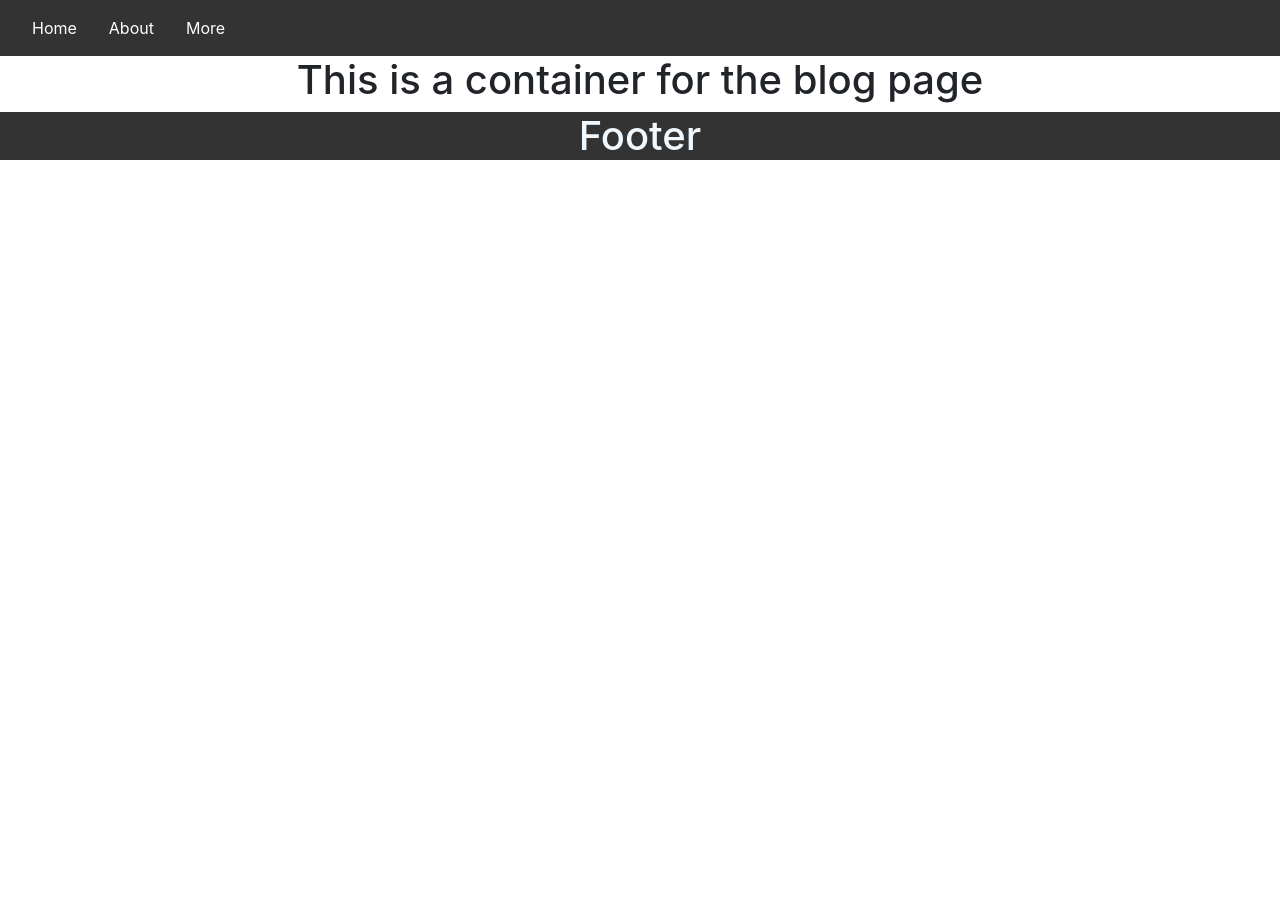
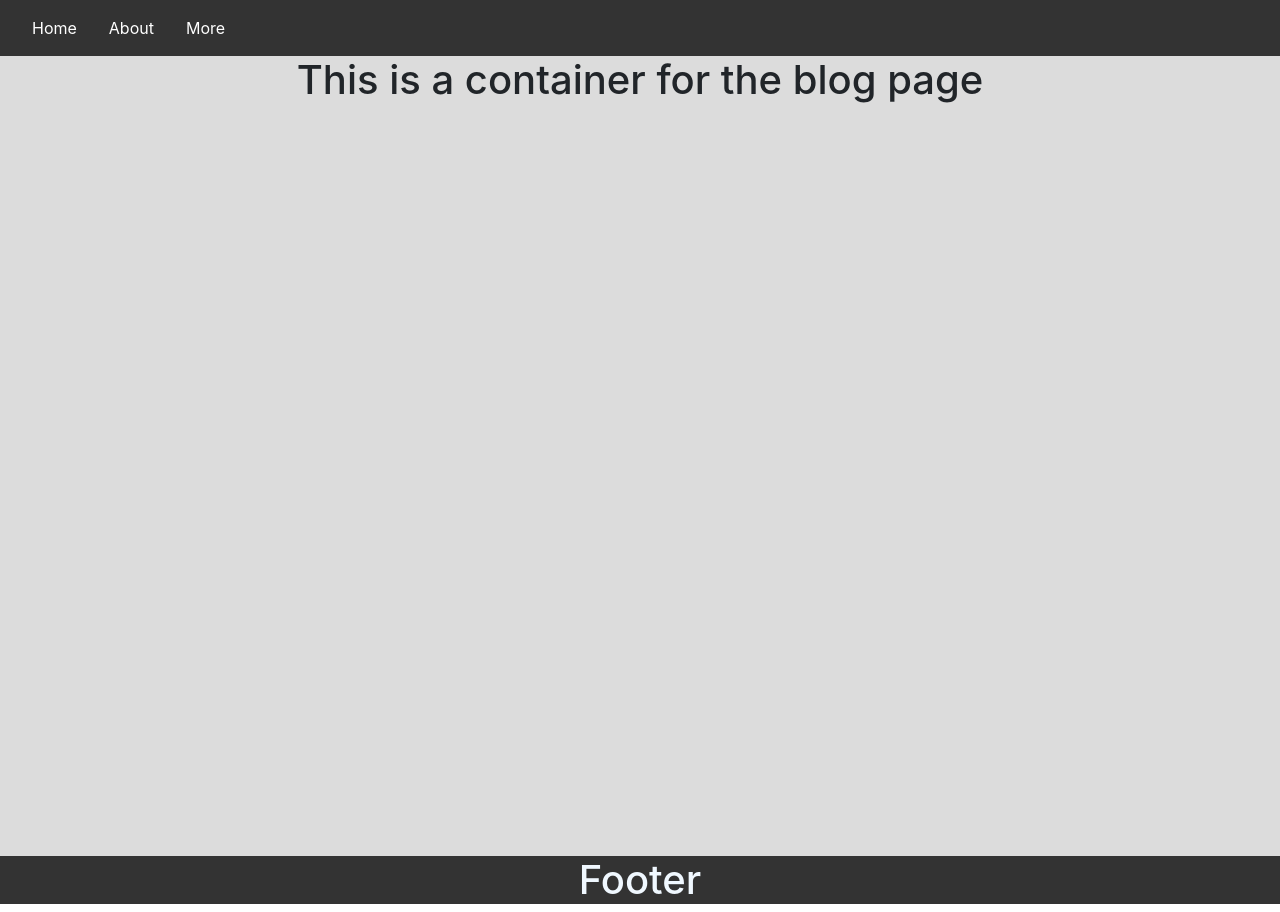
Before and after one commit to qiutian0036/MohammedHaris96t, a React (Create React App) app: page / in a window 1280 px wide. Before the commit the page ends 800 px from the top, so only its background shows below. Built offline with nearby package versions, Linux system fonts and the light colour scheme; the HTML template or start-up script is replaced by a standard one.

Commit message:
new changes

```diff
--- a/src/Components/Homepage.js
+++ b/src/Components/Homepage.js
@@ -1,11 +1,10 @@
 import { Container } from "react-bootstrap";
+import "./Styles/Homepage.css";
 const Homepage = () => {
   return (
-    <Container fluid>
-      <div>
-        <h1>This is a container for the blog page</h1>
-      </div>
-    </Container>
+    <div className="homepage-container ">
+      <h1>This is a container for the blog page</h1>
+    </div>
   );
 };
 
--- a/src/Components/Styles/Homepage.css
+++ b/src/Components/Styles/Homepage.css
@@ -19,4 +19,5 @@
 
 .homepage-container {
   height: 800px;
+  background-color: gainsboro;
 }
```
